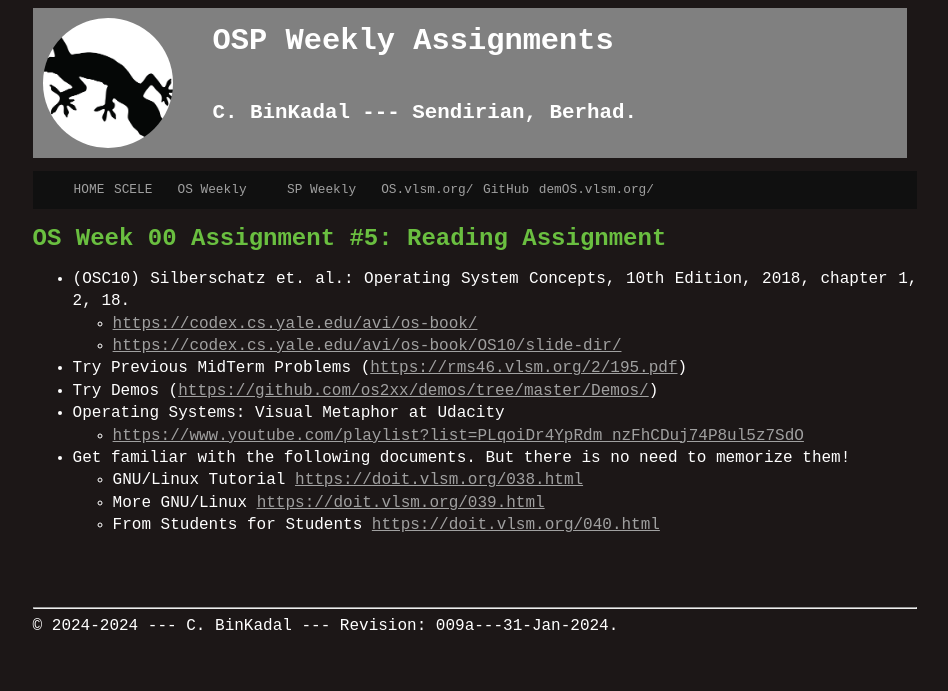
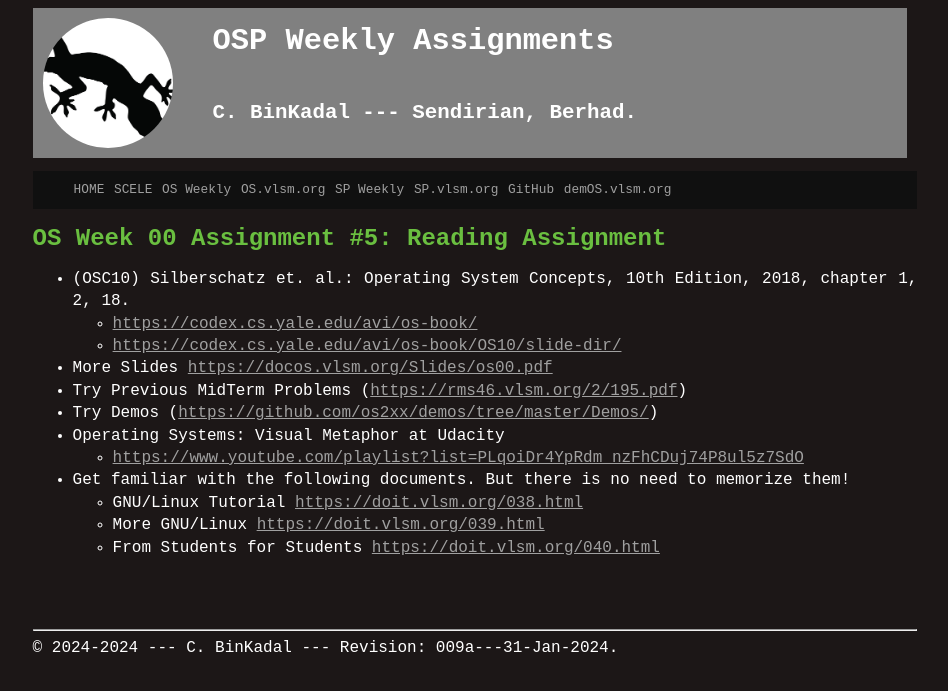
Before and after one commit to os2xx/demOS, a Jekyll site: the page built from W00-05.md, in a window 1280 px wide. Shown: the top 691 px of the page, without its empty margins (165-1113 px from the left). Built offline with Jekyll 4.4.1, drawn with Linux system fonts in a browser that asks for light colours.

Commit message:
pamulang1: os2-demOS

```diff
--- a/W00-05.md
+++ b/W00-05.md
@@ -8,6 +8,7 @@ title:  "OSP Weekly Assignments"
 * (OSC10) Silberschatz et. al.: Operating System Concepts, 10th Edition, 2018, chapter 1, 2, 18.
   * <https://codex.cs.yale.edu/avi/os-book/>
   * <https://codex.cs.yale.edu/avi/os-book/OS10/slide-dir/>
+* More Slides <https://docos.vlsm.org/Slides/os00.pdf>
 * Try Previous MidTerm Problems (<https://rms46.vlsm.org/2/195.pdf>)
 * Try Demos (<https://github.com/os2xx/demos/tree/master/Demos/>)
 * Operating Systems: Visual Metaphor at Udacity
--- a/_config.yml
+++ b/_config.yml
@@ -20,6 +20,7 @@ plugins:
   - jekyll-seo-tag
 urlweb:           "https://demOS.vlsm.org/"
 urlweb1:          "https://os.vlsm.org/"
+urlweb2:          "https://sp.vlsm.org/"
 urlscele:         "https://scele.cs.ui.ac.id/course/view.php?id=3743"
 urllogcode:       "https://doit.vlsm.org/ETC/logCodes.txt"
 urlcontact:       "TBA"
--- a/_includes/navbar.html
+++ b/_includes/navbar.html
@@ -1,5 +1,6 @@
 <!-- File _includes/navbar.html   -->
 <!-- (c) 2021 - 2024 VauLSMorg    -->
+<!-- REV04: Wed 31 Jan 2024 17:00 -->
 <!-- REV03: Wed 24 Jan 2024 10:00 -->
 <!-- REV02: Thu 26 Aug 2021 16:00 -->
 <!-- START: Wed 17 Feb 2021 19:00 -->
@@ -8,10 +9,11 @@
   <ul>
     <li class='listitem'><a href='{{ site.baseurl }}/'>HOME</a></li>
     <li class='listitem'><a href='{{ site.urlscele }}'>SCELE</a></li>
-    <li class='listitem'><a href='{{ site.baseurl }}/index.html#idx000'>&nbsp; OS Weekly &nbsp; </a></li>
-    <li class='listitem'><a href='{{ site.baseurl }}/index.html#idx001'>&nbsp; SP Weekly &nbsp; </a></li>
-    <li class='listitem'><a href='{{ site.urlweb1 }}'>OS.vlsm.org/</a></li>
+    <li class='listitem'><a href='{{ site.baseurl }}/#idx000'>OS Weekly</a></li>
+    <li class='listitem'><a href='{{ site.urlweb1 }}'>OS.vlsm.org</a></li>
+    <li class='listitem'><a href='{{ site.baseurl }}/#idx001'>SP Weekly</a></li>
+    <li class='listitem'><a href='{{ site.urlweb2 }}'>SP.vlsm.org</a></li>
     <li class='listitem'><a href='{{ site.urlgithub }}'>GitHub</a></li>
-    <li class='listitem'><a href='{{ site.urlweb }}'>demOS.vlsm.org/</a></li>
+    <li class='listitem'><a href='{{ site.urlweb }}'>demOS.vlsm.org</a></li>
   </ul>
 </nav>
```
